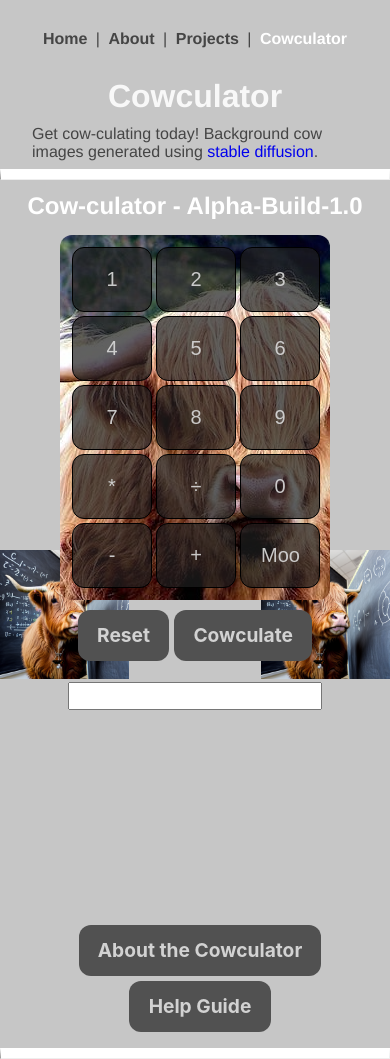
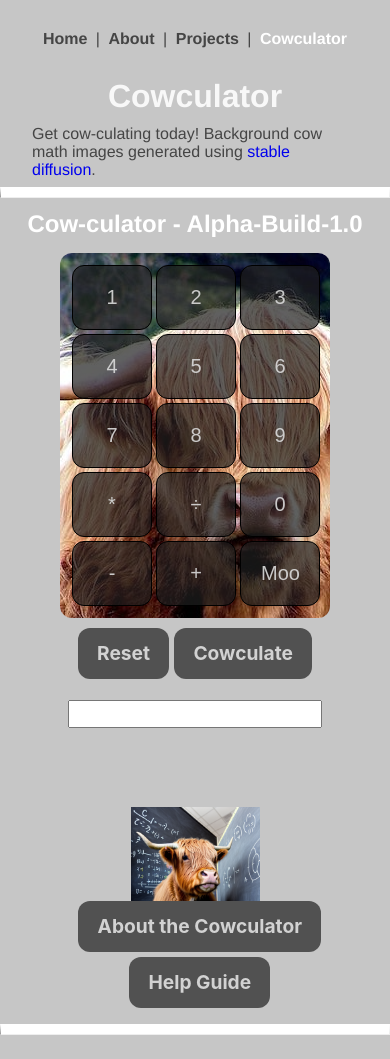
Before and after one commit to conrizzo/conradswebsite, a Vue app: page /projects/cowculator in a window 390 px wide. After the commit the page ends 1035 px from the top, so only its background shows below. Built offline with nearby package versions, Linux system fonts and the light colour scheme.

Commit message:
css and images

```diff
--- a/src/assets/globalCSS.css
+++ b/src/assets/globalCSS.css
@@ -117,7 +117,7 @@ header, footer {
     background-image: url(../images/highland-cow.jpeg);
     border-radius: 12px;
   }
-
+  /*
   .green-field-image {
     background-image: url(../images/cow_lecture.png);
 
@@ -126,18 +126,28 @@ header, footer {
     background-repeat: no-repeat;
     background-size: 33% auto, 33% auto;
   }
+  */
+
+  .green-field-image {
 
 
+    background-image: url('../images/cow_lecture.png');
+    background-position: center 88%;
+    background-repeat: no-repeat;
+    background-size: 150px auto;
+  }
 
-  @media only screen and (max-width: 600px) {
-    /*
+
+  @media only screen and (max-width: 500px) {
     .green-field-image {
-      ackground-image: url(../images/highland_cow_two.png);
-      background-repeat: repeat;
-      background-position: 0 0;
-      background-size: contain;
+      background-image: url(../images/cow_lecture.png);
+
+      background-image: url('../images/cow_lecture.png');
+      background-position: center 88%;
+      background-repeat: no-repeat;
+      background-size: 33% auto;
     }
-    */
+
 
   }
 
@@ -156,11 +166,11 @@ header, footer {
   .cowculate-result {
     padding-top: 1em;
     padding-bottom: 1em;
-    margin-top: 1em;
+    margin-top: 0.01em;
     font-size: 1.5em;
     position: absolute;
-    left: 0.1em;
-    right: 0.05em;
+    left: 0.14em;
+    right: 0.12em;
     margin-left: auto;
     margin-right: auto;
     padding: 0em;
--- a/src/components/UseCalc.vue
+++ b/src/components/UseCalc.vue
@@ -32,17 +32,19 @@
     </button>
   </div>
   <div style="padding: 1em; margin-bottom: 5em;">
+
+    <div>
+      <input
+        style="width: 12em; font-size: 1.3em;"
+        v-model="expression"
+        type="text"
+      />
+    </div>
     <h2 class="white-color-text cowculate-result"> {{ expression }}<span v-if="showText">
         {{ result }} <br />
         Number of Moos: {{ moos }}</span
       >
     </h2>
-
-    <input
-      style="width: 12em; margin-bottom: 2em; font-size: 1.3em;"
-      v-model="expression"
-      type="text"
-    />
 
     <h2 style="padding-top: 3em; padding-bottom: -1em; color: #ffffff">
       <span v-if="mooMessage"> Moo cows go moo, moo, moo!</span>
--- a/src/views/projects/CowculatorView.vue
+++ b/src/views/projects/CowculatorView.vue
@@ -1,11 +1,12 @@
 
 <template>
-  <h1> Cowculator </h1>
-  <p class="paragraph-text">Get cow-culating today! Background cow images generated using <a class="text-links" href="https://github.com/CompVis/stable-diffusion">stable diffusion</a>.
-  </p>
-  <hr class="solid">
+  <div class="green-field-image">
+    <h1> Cowculator </h1>
+    <p class="paragraph-text">Get cow-culating today! Background cow math images generated using <a class="text-links" href="https://github.com/CompVis/stable-diffusion">stable diffusion</a>.
+    </p>
+    <hr class="solid">
 
-    <div class="green-field-image">
+    <div>
       <!--
       <img alt="Vue logo" src="./assets/logo.png">
     <HelloWorld msg="Welcome to Your Vue.js App"/>
@@ -30,17 +31,18 @@
      <!-- loads in cowculator -->
       <UseCalc></UseCalc>
 
-    <div style=" padding-bottom: 1em;">
+
+    <div style="padding-bottom: 1em;" >
       <button
         class="button-35"
-        style="margin-top: 5px; margin-left: 10px"
+        style="margin-top: 0.25em; margin-left: 0.5em"
         @click="toggleSiteMain"
       >
         About the Cowculator
       </button>
       <button
         class="button-35"
-        style="margin-top: 5px; margin-left: 10px"
+        style="margin-top: 0.25em; margin-left: 0.5em"
         @click="toggleHelpGuide"
       >
         Help Guide
@@ -55,7 +57,7 @@
                  @close="toggleHelpGuide"/>
      </div>
      <hr class="solid">
-
+  </div>
 
   </template>
 
```
